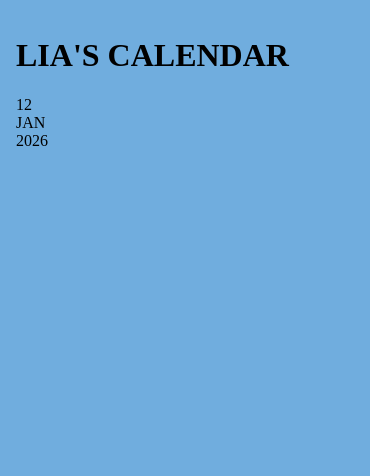
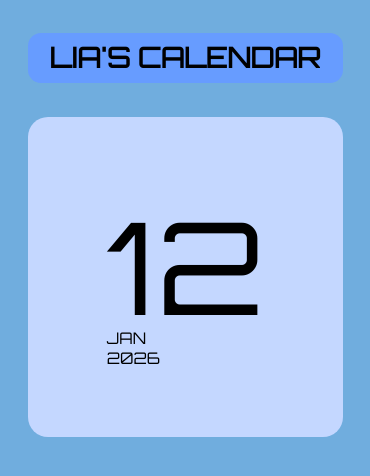
Before and after one commit to xp30n/Calendar, an Electron app: page index.html in a window 370 px wide. Drawn offline with Linux system fonts and the light colour scheme.

Commit message:
added the font for the app and adjusted the wrappers to match concept

```diff
--- a/index.html
+++ b/index.html
@@ -7,7 +7,9 @@
     <title>LIA'S CALENDAR</title>
 </head>
 <body>
-    <h1>LIA'S CALENDAR</h1>
+    <div class="header-wrapper">
+        <h1>LIA'S CALENDAR</h1>
+    </div>
 
     <div class="app">
         <div id="calendar">
--- a/style.css
+++ b/style.css
@@ -1,3 +1,10 @@
+@font-face {
+    font-family: 'Orbitron';
+    src: url(assets/fonts/Orbitron-VariableFont_wght.ttf) format('truetype');
+    font-weight: normal;
+    font-style: normal;
+}
+
 html, body {
     height: 100vh;
     background: transparent;
@@ -10,3 +17,47 @@ body {
     border-color: #000;
     -webkit-app-region: drag;
 }
+
+.header-wrapper {
+    height: 50px;
+    width: 315px;
+    margin: 5% auto 0;
+
+    display: flex;
+    align-items: center;
+    justify-content: center;
+    border-radius: 13px;
+    background-color: #679CFF;
+    margin-top: 5%;
+}
+
+h1 {
+    font-family: 'Orbitron';
+    font-size: 28px;
+    text-align: center;
+}
+
+.app {
+    font-family: 'Orbitron';
+    width: 315px;
+    height: 320px;
+    border-radius: 20px;
+    margin: 5% auto 0;
+
+    display: flex;
+    margin-top: 10%;
+    background-color: #C4D7FF;
+    align-items: center;
+    justify-content: center;
+}
+
+#day {
+    height: 142px;
+
+    text-align: center;
+    font-family: 'Orbitron';
+    font-size: 128px;
+    font-style: normal;
+    font-weight: 400;
+    line-height: normal;
+}
```
Also changed, not shown: assets/fonts/Orbitron-VariableFont_wght.ttf (added).
